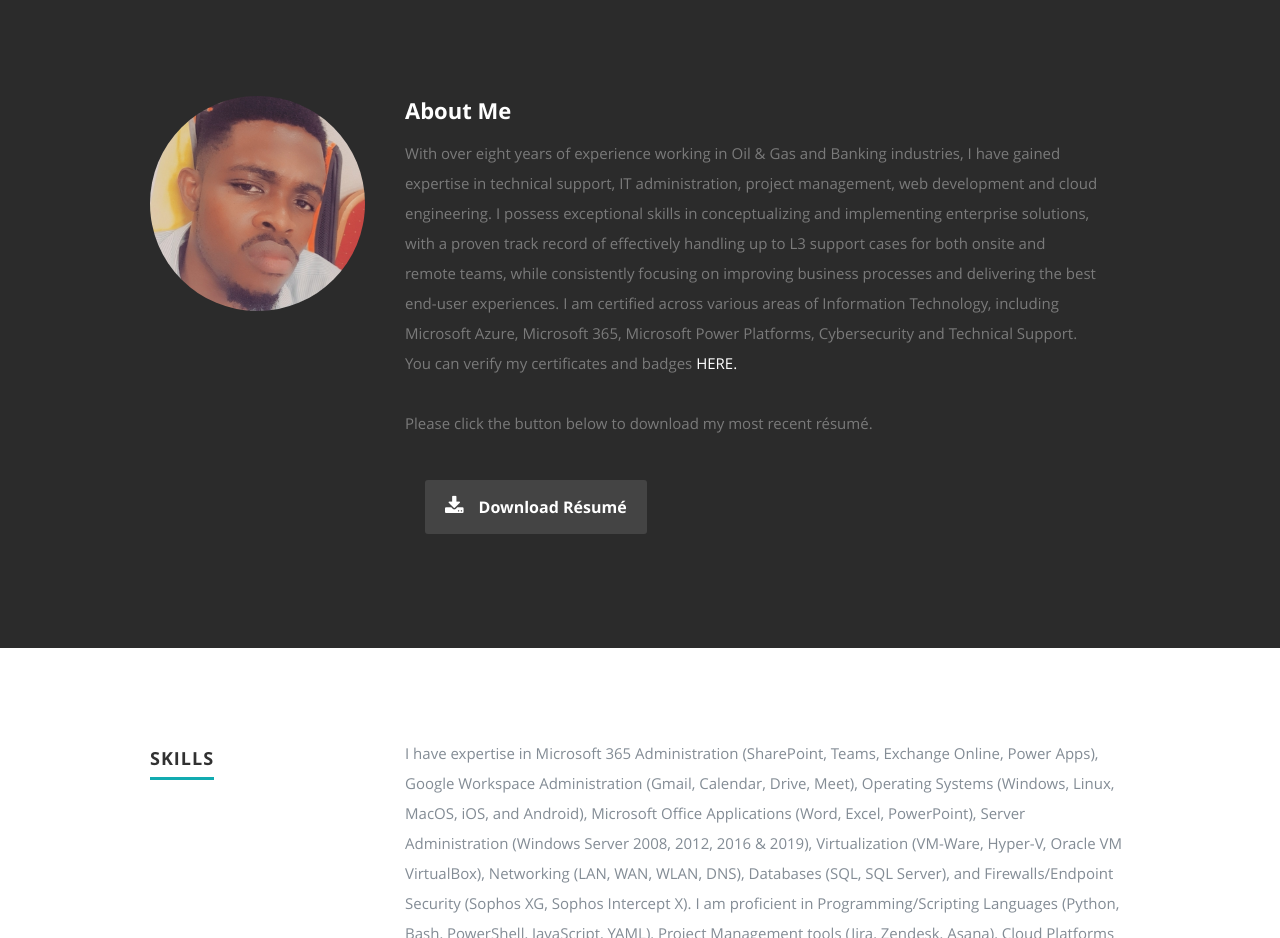
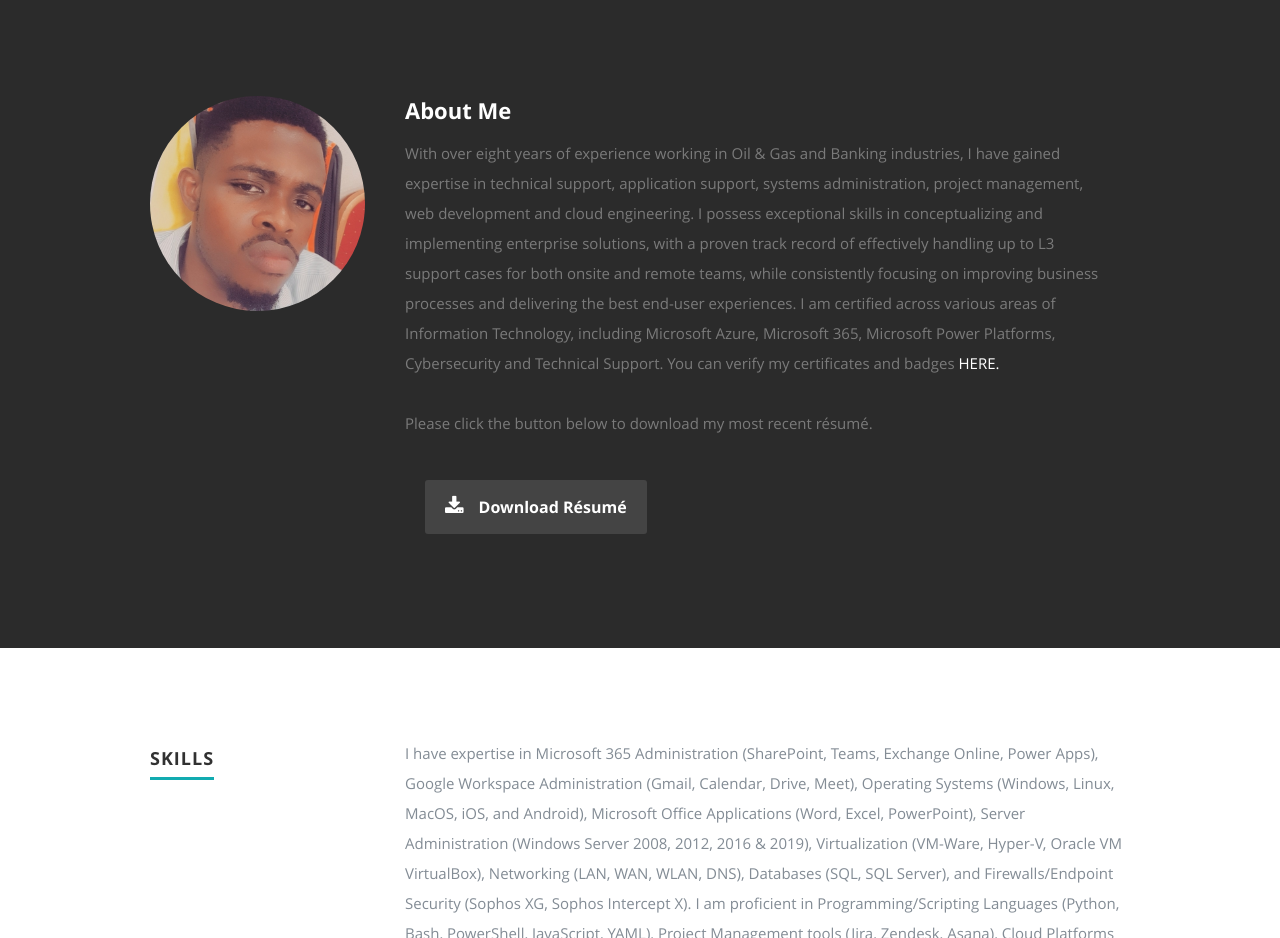
Before and after one commit to eforemeka/resume, a plain HTML site: page index.html in a window 1280 px wide. Shown: the part 800-1738 px from the top of the page. Drawn offline with nearby package versions, Linux system fonts and the light colour scheme; no server answers.

Commit message:
Updated my about me.

```diff
--- a/index.html
+++ b/index.html
@@ -108,7 +108,7 @@
             <h2>About Me</h2>
 
             <p>
-               With over eight years of experience working in Oil & Gas and Banking industries, I have gained expertise in technical support, IT administration, project management, web development and cloud engineering.
+               With over eight years of experience working in Oil & Gas and Banking industries, I have gained expertise in technical support, application support, systems administration, project management, web development and cloud engineering.
                I possess exceptional skills in conceptualizing and implementing enterprise solutions, with a proven track record of effectively handling up to L3 support cases for both onsite and remote teams, while consistently focusing on improving business processes and delivering the best end-user experiences.
                I am certified across various areas of Information Technology, including Microsoft Azure, Microsoft 365, Microsoft Power Platforms, Cybersecurity and Technical Support. You can verify my certificates and badges <a href="https://www.credly.com/users/emeka-obinwa" target="_blank">HERE.</a>
             </p>
```
